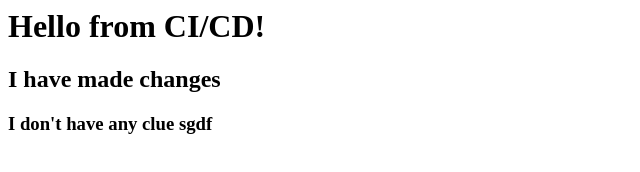
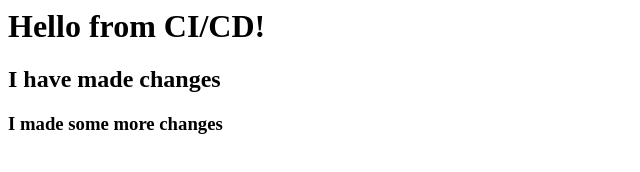
Before and after one commit to prasaddesh/simple-site, a plain HTML site: page index.html in a window 1280 px wide. Shown: the full height of the page, 0-640 px from the left. Drawn offline with Linux system fonts and the light colour scheme.

Commit message:
Updated  some index.html with latest changes

```diff
--- a/index.html
+++ b/index.html
@@ -1,3 +1,3 @@
 <h1>Hello from CI/CD!</h1>
 <h2>I have made changes</h2>
-<h3>I don't have any clue sgdf</h3>
+<h3>I made some more changes</h3>
```
